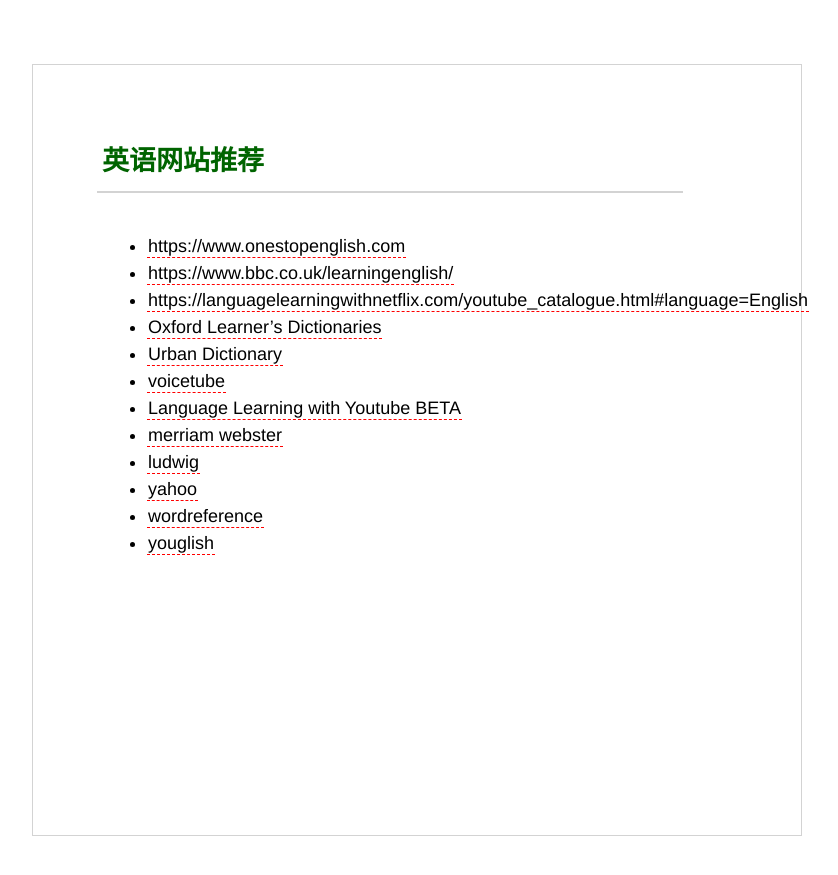
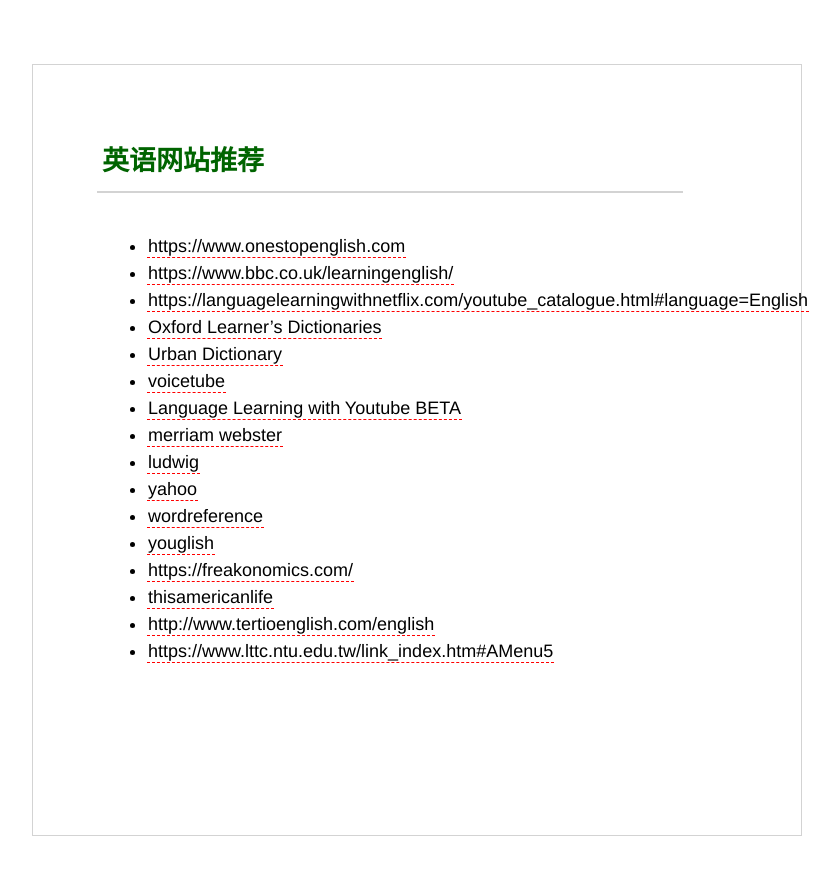
Before and after one commit to siqingmu/siqingmu.github.io, a Jekyll site: the page built from _posts/2020-07-24-english-site.md, in a window 1280 px wide. Shown: the top 875 px of the page, without its empty margins (224-1062 px from the left). Built offline with Jekyll 4.4.1, drawn with Linux system fonts in a browser that asks for light colours.

Commit message:
add-english-site

```diff
--- a/_posts/2020-07-24-english-site.md
+++ b/_posts/2020-07-24-english-site.md
@@ -15,3 +15,7 @@
 - [yahoo](https://tw.dictionary.search.yahoo.com/)
 - [wordreference](https://forum.wordreference.com/)
 - [youglish](https://youglish.com/)
+- [https://freakonomics.com/](https://freakonomics.com/)
+- [thisamericanlife](https://www.thisamericanlife.org/)
+- [http://www.tertioenglish.com/english](http://www.tertioenglish.com/english)
+- [https://www.lttc.ntu.edu.tw/link_index.htm#AMenu5](https://www.lttc.ntu.edu.tw/link_index.htm#AMenu5)
```
